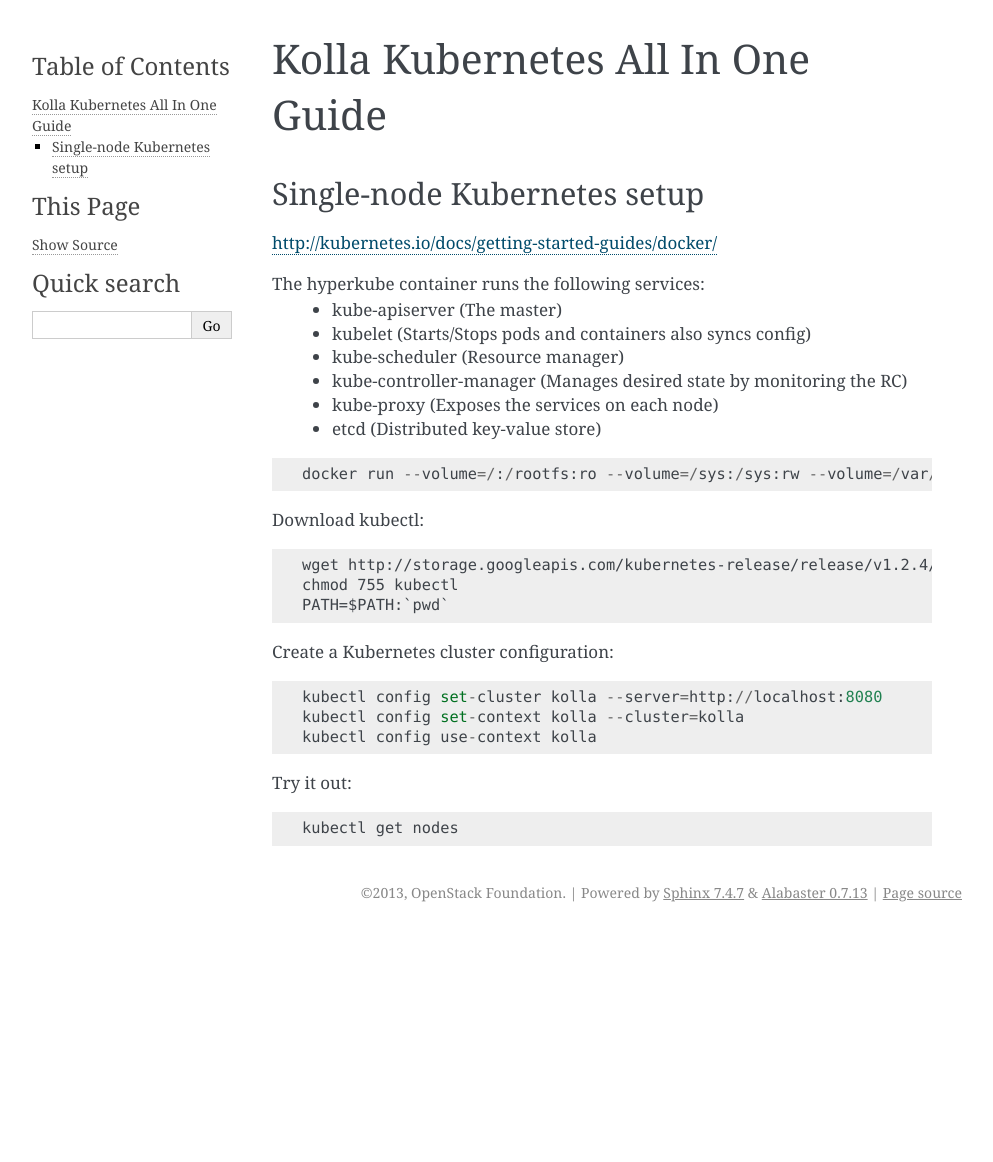
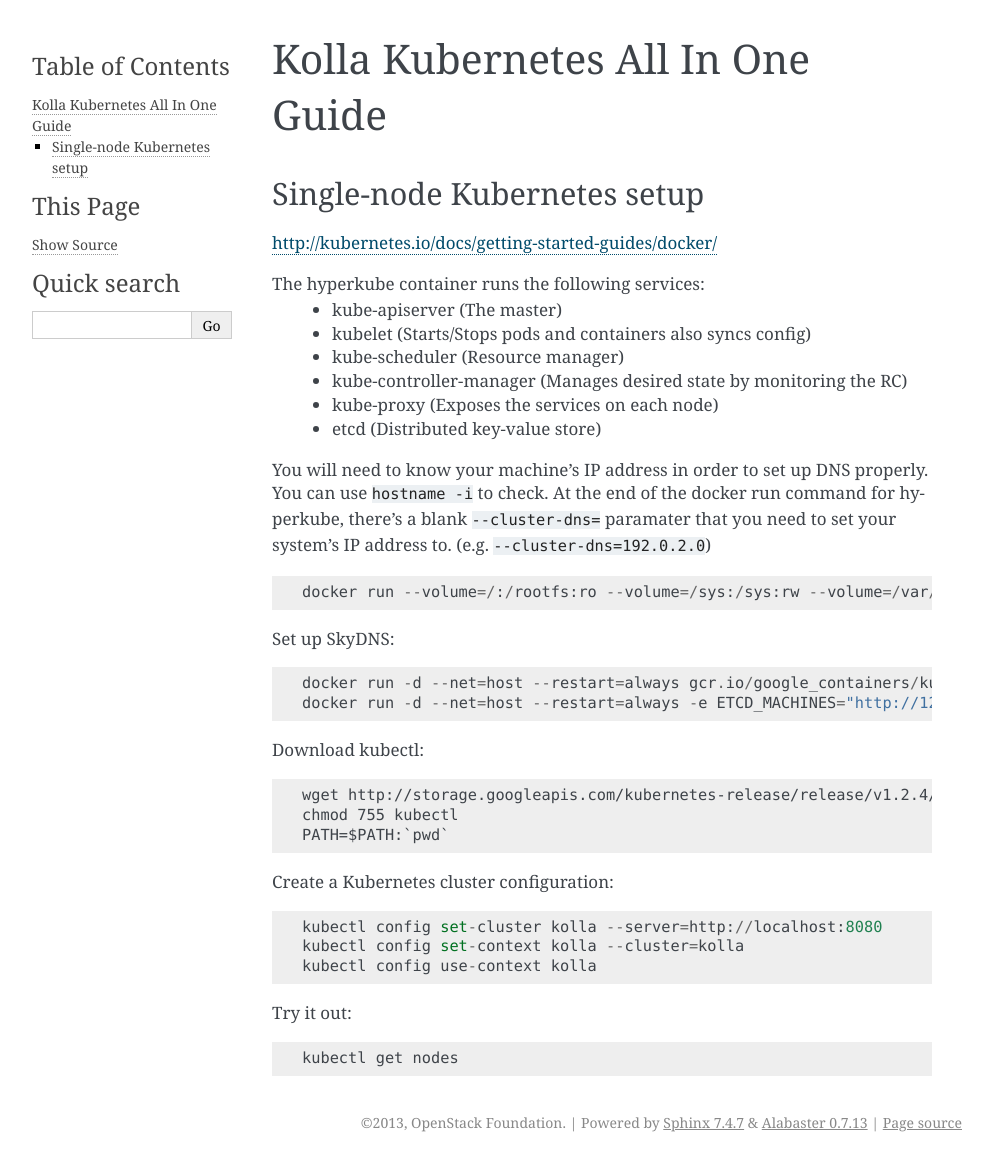
Before and after one commit to openstack-archive/kolla-kubernetes, a Sphinx documentation site: the page built from doc/source/kubernetes-all-in-one.rst, in a window 1280 px wide. Shown: the whole page, without its empty margins (148-1141 px from the left). Built offline with Sphinx 7.4.7, drawn with Linux system fonts in a browser that asks for light colours; before the commit the page ends 932 px from its top, so only the background shows below that.

Commit message:
Add documentation for setting up a local SkyDNS + Kube2Sky
Most configurations of Kubernetes should come with SkyDNS already
set up.  HyperKube does not, thus we're adding two containers for
SkyDNS and Kube2Sky.

Change-Id: I32634632b86c4bc7e10d2ca112fe0026266ce4f6
Partially-Implements: blueprint kolla-kubernetes-service-discovery
Partially-implements: blueprint documentation-initialization

```diff
--- a/doc/source/kubernetes-all-in-one.rst
+++ b/doc/source/kubernetes-all-in-one.rst
@@ -17,9 +17,19 @@ The hyperkube container runs the following services:
   - kube-proxy (Exposes the services on each node)
   - etcd (Distributed key-value store)
 
+You will need to know your machine's IP address in order to set up DNS
+properly.  You can use ``hostname -i`` to check.  At the end of the docker run
+command for hyperkube, there's a blank ``--cluster-dns=`` paramater that you
+need to set your system's IP address to.  (e.g. ``--cluster-dns=192.0.2.0``)
+
 ::
 
-   docker run --volume=/:/rootfs:ro --volume=/sys:/sys:rw --volume=/var/lib/docker/:/var/lib/docker:rw --volume=/var/lib/kubelet/:/var/lib/kubelet:rw,shared --volume=/var/run:/var/run:rw --net=host --pid=host --privileged=true --name=kubelet -d gcr.io/google_containers/hyperkube-amd64:v1.2.4 /hyperkube kubelet --resolv-conf="" --containerized --hostname-override="127.0.0.1" --address="0.0.0.0" --api-servers=http://localhost:8080 --config=/etc/kubernetes/manifests --cluster-dns=10.0.0.10 --cluster-domain=openstack --allow-privileged=true --v=2
+   docker run --volume=/:/rootfs:ro --volume=/sys:/sys:rw --volume=/var/lib/docker/:/var/lib/docker:rw --volume=/var/lib/kubelet/:/var/lib/kubelet:rw,shared --volume=/var/run:/var/run:rw --net=host --pid=host --privileged=true --name=kubelet -d gcr.io/google_containers/hyperkube-amd64:v1.2.4 /hyperkube kubelet --resolv-conf="" --containerized --hostname-override="127.0.0.1" --address="0.0.0.0" --api-servers=http://localhost:8080 --config=/etc/kubernetes/manifests --cluster-domain=openstack --allow-privileged=true --v=2 --cluster-dns=
+
+Set up SkyDNS::
+
+    docker run -d --net=host --restart=always gcr.io/google_containers/kube2sky:1.12 -v=10 -logtostderr=true -domain=openstack.local -etcd-server="http://127.0.0.1:4001"
+    docker run -d --net=host --restart=always -e ETCD_MACHINES="http://127.0.0.1:4001" -e SKYDNS_DOMAIN="openstack.local" -e SKYDNS_ADDR="0.0.0.0:53" -e SKYDNS_NAMESERVERS="8.8.8.8:53,8.8.4.4:53" gcr.io/google_containers/skydns:2015-10-13-8c72f8c
 
 Download kubectl::
 
```
